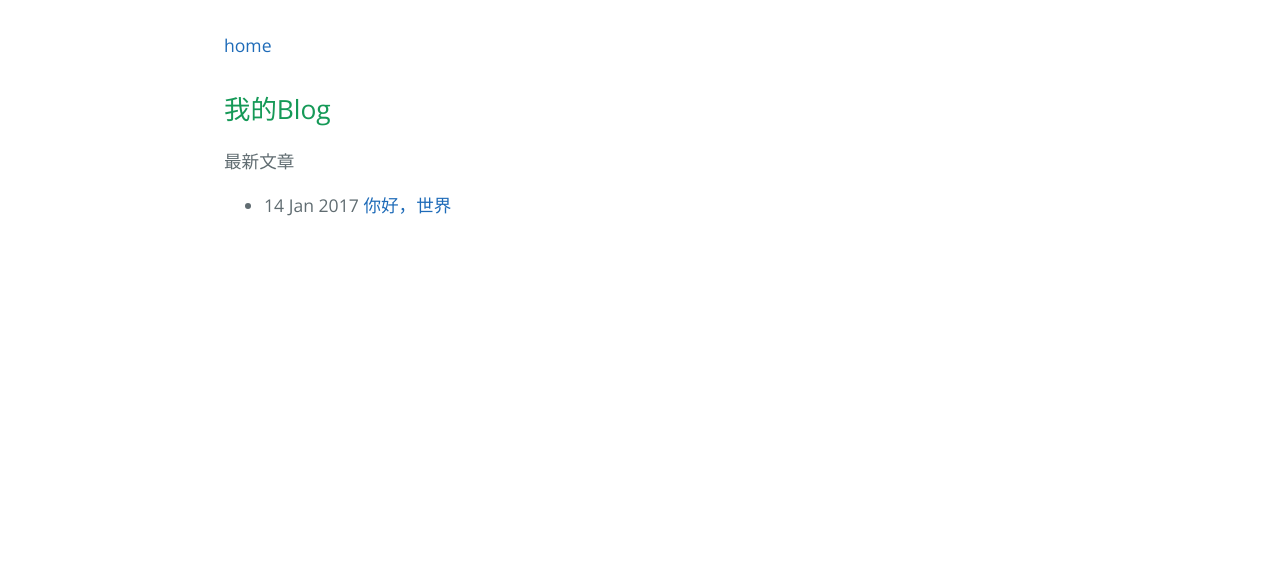
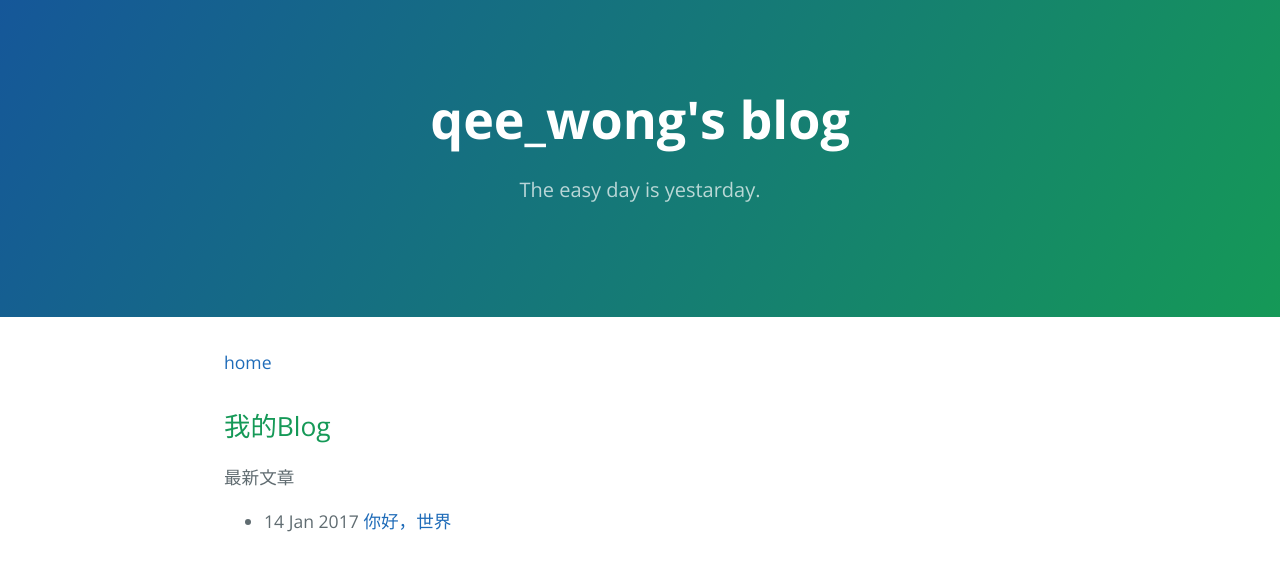
Before and after one commit to qee-wong/jekyll_demo, a Jekyll site: the page built from index.html, in a window 1280 px wide. Shown: the top 571 px of the page. Built offline with Jekyll 4.4.1, drawn with Linux system fonts in a browser that asks for light colours.

Commit message:
css change

```diff
--- a/_layouts/default.html
+++ b/_layouts/default.html
@@ -10,6 +10,10 @@
 <link rel="stylesheet" type="text/css" href="/stylesheets/github-light.css" media="screen">
 </head>
 <body>
+<section class="page-header">
+      <h1 class="project-name">qee_wong&#39;s blog</h1>
+      <h2 class="project-tagline">The easy day is yestarday.</h2>
+    </section>
 <section class="main-content">
   <a class="extra" href="/jekyll_demo/">home</a>
 
```
